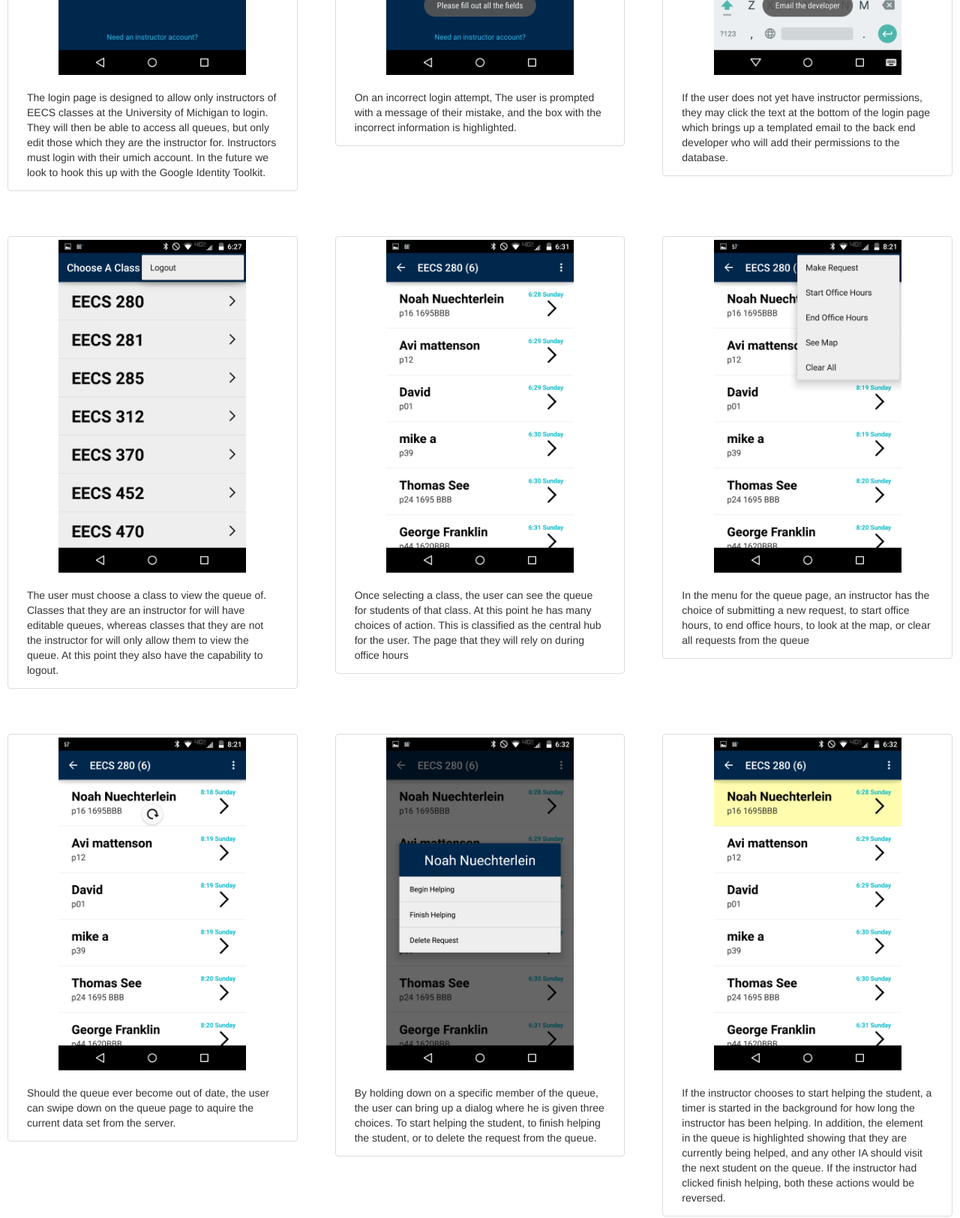
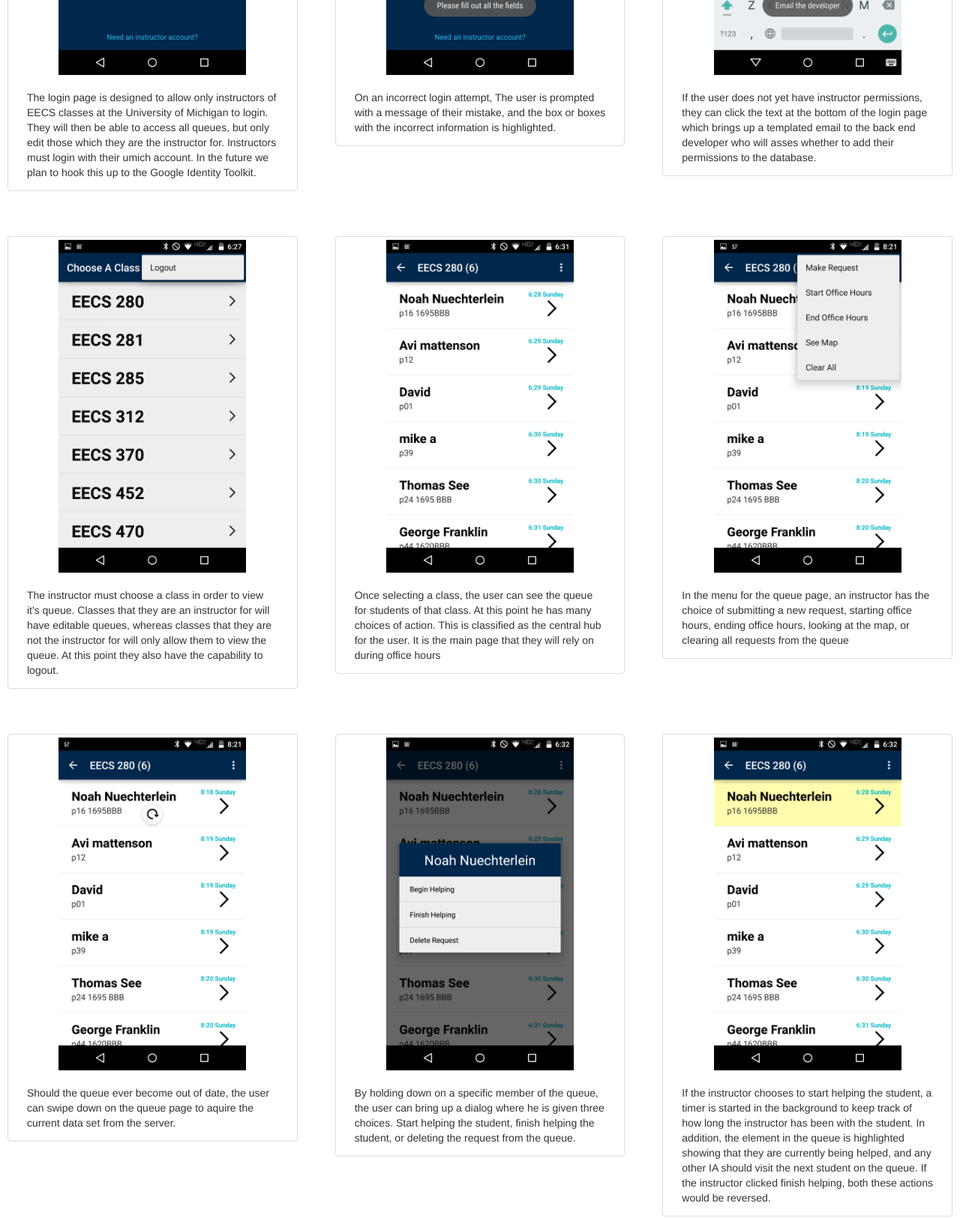
Before and after one commit to avimatt/eecs493FinalWebsite, a plain HTML site: page index.html in a window 1280 px wide. Shown: the part 1000-2625 px from the top of the page at 75% size. Drawn offline with Linux system fonts and the light colour scheme; files whose address does not match are found by name.

Commit message:
fixed some wording

```diff
--- a/index.html
+++ b/index.html
@@ -50,19 +50,19 @@
 			<div class="col-lg-4">
 				<div class="thumbnail">
 					<img src="assets/img/login.png"> <br>
-					<p>The login page is designed to allow only instructors of EECS classes at the University of Michigan to login. They will then be able to access all queues, but only edit those which they are the instructor for. Instructors must login with their umich account. In the future we look to hook this up with the Google Identity Toolkit. </p>
+					<p>The login page is designed to allow only instructors of EECS classes at the University of Michigan to login. They will then be able to access all queues, but only edit those which they are the instructor for. Instructors must login with their umich account. In the future we plan to hook this up to the Google Identity Toolkit. </p>
 				</div>
 			</div>
 			<div class="col-lg-4">
 				<div class="thumbnail">
 					<img src="assets/img/failedLogin.png"> <br>
-					<p>On an incorrect login attempt, The user is prompted with a message of their mistake, and the box with the incorrect information is highlighted.</p>
+					<p>On an incorrect login attempt, The user is prompted with a message of their mistake, and the box or boxes with the incorrect information is highlighted.</p>
 				</div>
 			</div>
 			<div class="col-lg-4">
 				<div class="thumbnail">
 					<img src="assets/img/instructorRequest.png"> <br>
-					<p>If the user does not yet have instructor permissions, they may click the text at the bottom of the login page which  brings up a templated email to the back end developer who will add their permissions to the database.</p>
+					<p>If the user does not yet have instructor permissions, they can click the text at the bottom of the login page which brings up a templated email to the back end developer who will asses whether to add their permissions to the database.</p>
 				</div>
 			</div>
 		</div>
@@ -73,19 +73,19 @@
 			<div class="col-lg-4">
 				<div class="thumbnail">
 					<img src="assets/img/classPage.png"> <br>
-					<p>The user must choose a class to view the queue of. Classes that they are an instructor for will have editable queues, whereas classes that they are not the instructor for will only allow them to view the queue. At this point they also have the capability to logout. </p>
+					<p>The instructor must choose a class in order to view it's queue. Classes that they are an instructor for will have editable queues, whereas classes that they are not the instructor for will only allow them to view the queue. At this point they also have the capability to logout. </p>
 				</div>
 			</div>
 			<div class="col-lg-4">
 				<div class="thumbnail">
 					<img src="assets/img/queuePage.png"> <br>
-					<p>Once selecting a class, the user can see the queue for students of that class. At this point he has many choices of action. This is classified as the central hub for the user. The page that they will rely on during office hours</p>
+					<p>Once selecting a class, the user can see the queue for students of that class. At this point he has many choices of action. This is classified as the central hub for the user. It is the main page that they will rely on during office hours</p>
 				</div>
 			</div>
 			<div class="col-lg-4">
 				<div class="thumbnail">
 					<img src="assets/img/queuePageMenu.png"> <br>
-					<p>In the menu for the queue page, an instructor has the choice of submitting a new request, to start office hours, to end office hours, to look at the map, or clear all requests from the queue</p>
+					<p>In the menu for the queue page, an instructor has the choice of submitting a new request, starting office hours, ending office hours, looking at the map, or clearing all requests from the queue</p>
 				</div>
 			</div>
 		</div>
@@ -102,13 +102,13 @@
 			<div class="col-lg-4">
 				<div class="thumbnail">
 					<img src="assets/img/requestOptions.png"> <br>
-					<p>By holding down on a specific member of the queue, the user can bring up a dialog where he is given three choices. To start helping the student, to finish helping the student, or to delete the request from the queue.</p>
+					<p>By holding down on a specific member of the queue, the user can bring up a dialog where he is given three choices. Start helping the student, finish helping the student, or deleting the request from the queue.</p>
 				</div>
 			</div>
 			<div class="col-lg-4">
 				<div class="thumbnail">
 					<img src="assets/img/queuePageHelping.png"> <br>
-					<p>If the instructor chooses to start helping the student, a timer is started in the background for how long the instructor has been helping. In addition, the element in the queue is highlighted showing that they are currently being helped, and any other IA should visit the next student on the queue. If the instructor had clicked finish helping, both these actions would be reversed.</p>
+					<p>If the instructor chooses to start helping the student, a timer is started in the background to keep track of how long the instructor has been with the student. In addition, the element in the queue is highlighted showing that they are currently being helped, and any other IA should visit the next student on the queue. If the instructor clicked finish helping, both these actions would be reversed.</p>
 				</div>
 			</div>
 		</div>
@@ -119,13 +119,13 @@
 			<div class="col-lg-4">
 				<div class="thumbnail">
 					<img src="assets/img/requestPageHelping.png"> <br>
-					<p>On clicking a specific request in the queue, the instructor will bring up a full view of the request including the issue that the student is having. As a ready option, he can delete the request and go back to the queue. You can see the timer here if the student is being helped currently.</p>
+					<p>Upon clicking a specific request in the queue, the instructor will bring up a full view of the request including the issue that the student is having. As a ready option, he can delete the request and go back to the queue. In addition you can see the timer here if the student is being helped currently.</p>
 				</div>
 			</div>
 			<div class="col-lg-4">
 				<div class="thumbnail">
 					<img src="assets/img/requestPageMenu.png"> <br>
-					<p>If you bring up the menu in the request page, You have the option to start helping, end helping, see the map, and delete the request, just as before. Start helping and end helping will bring up and stop a timer respectivly.</p>
+					<p>If you bring up the menu in the request page, You have the option to start helping, finish helping, see the map, and delete the request, just as before. Start helping and finish helping will bring up and stop the timer respectivly.</p>
 				</div>
 			</div>
 			<div class="col-lg-4">
@@ -153,8 +153,8 @@
 			</div>
 			<div class="col-lg-4">
 				<div class="thumbnail">
-					<img src="assets/img/easterEgg.png"> <br>
-					<p>If the user presses the submit button 5 times without the submit processing, an easter egg appears. The image of the back end developer when clicked starts spinning. On a second click it will go in the other direction. </p>
+					<img src="https://i.imgflip.com/k38kn.gif" title="made at imgflip.com"/> <br>
+					<p>If the user presses the submit button 5 times without the submit filling out all the fields, an easter egg appears. The image of the back end developer when clicked starts spinning. On a second click it will go in the other direction. </p>
 				</div>
 			</div>
 		</div>
```
